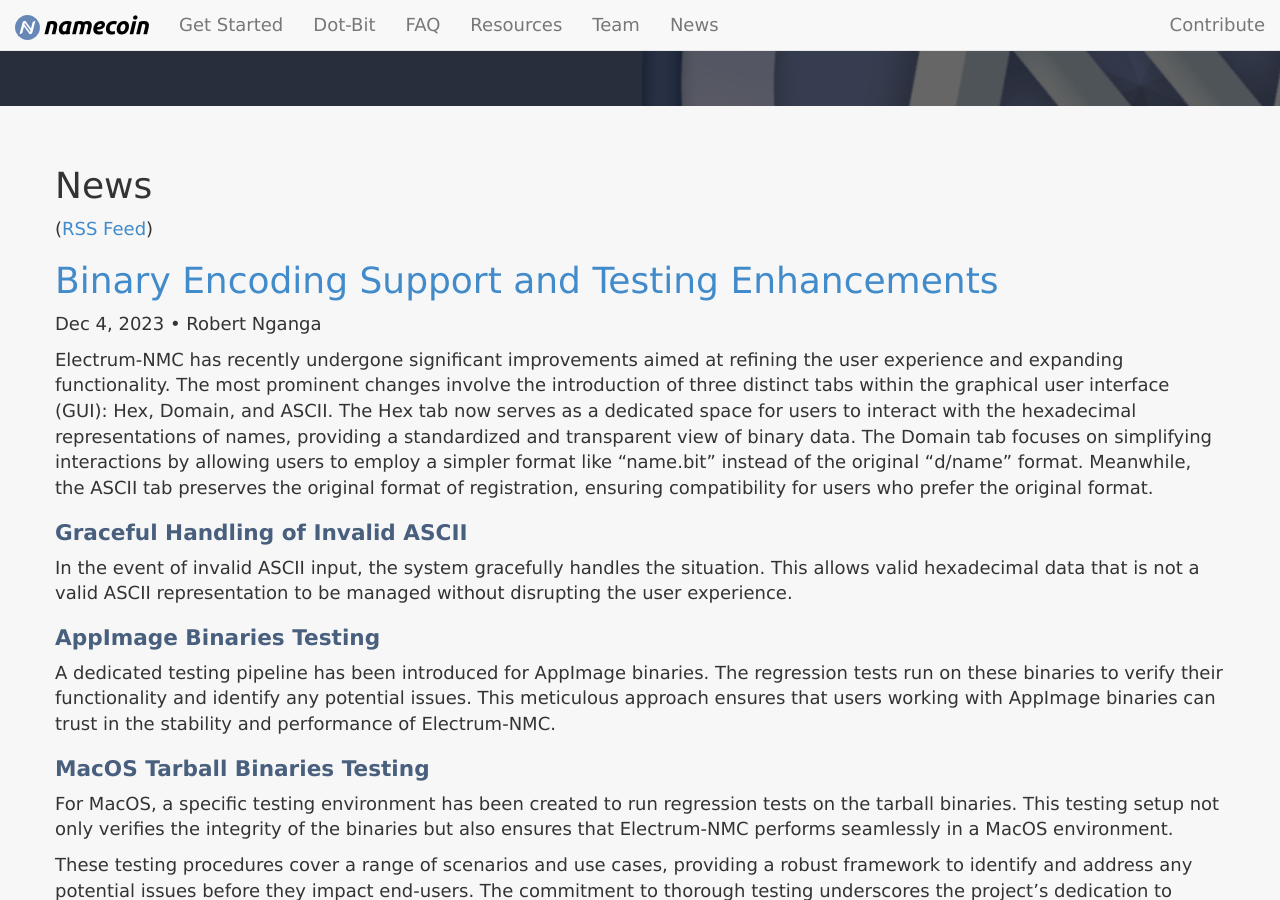
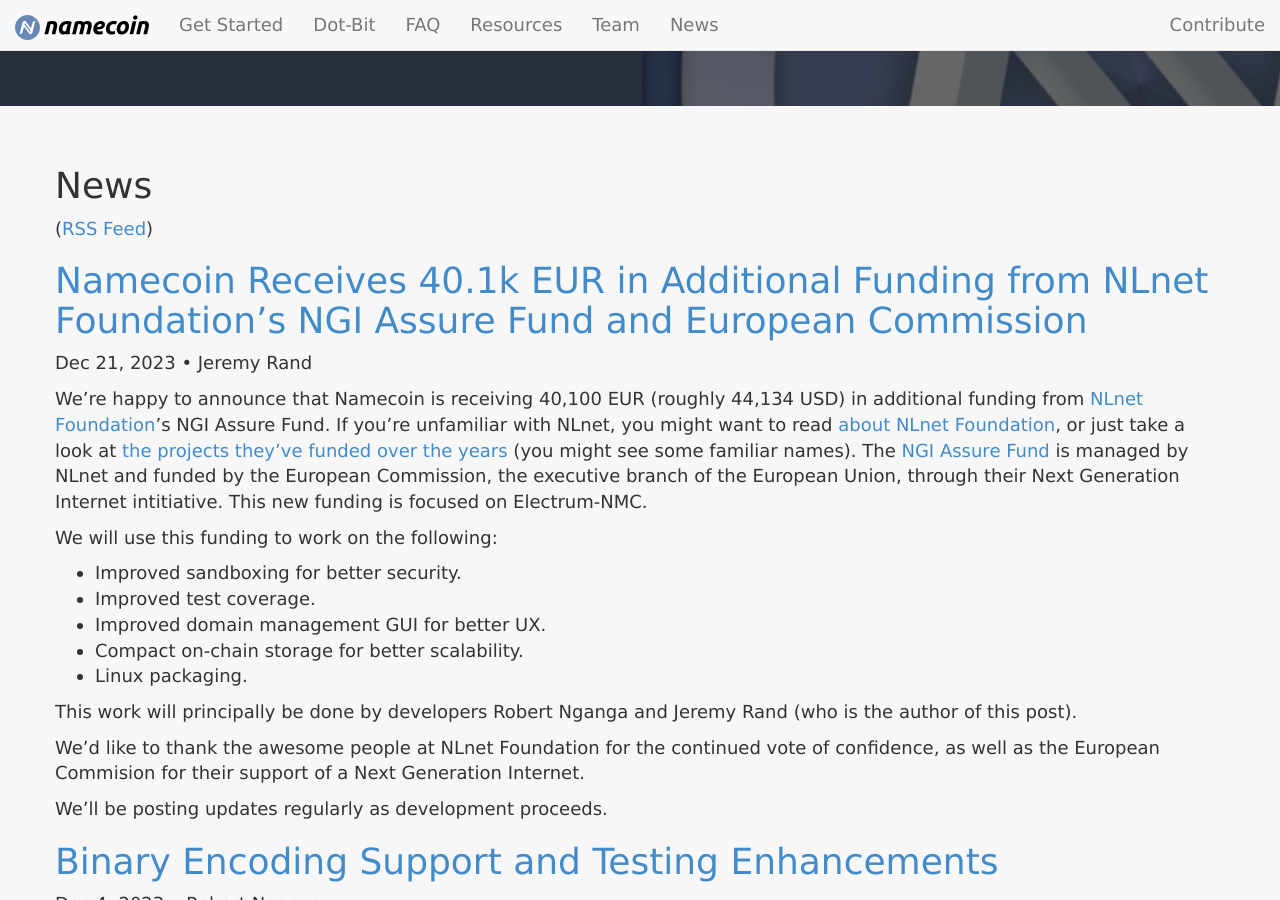
Before and after one commit to JeremyRand/namecoin.org, a Jekyll site: the page built from news/index.md, in a window 1280 px wide and 900 px high, scrolled down 244 px. Built offline with Jekyll 4.4.1, drawn with Linux system fonts in a browser that asks for light colours; some of the changed text lies outside the part shown.

Commit message:
Announce NGI Assure funding

```diff
--- a/_data/sponsors.yml
+++ b/_data/sponsors.yml
@@ -10,3 +10,5 @@
 - "European Commission Directorate-General for Communications Networks, Content and Technology (via Next Generation Internet Zero: Search and Discovery)"
 - "<a href='https://www.torproject.org/'>Tor Project (via Outreachy)</a>"
 - "<a href='https://www.outreachy.org/'>Software Freedom Conservancy (Outreachy)</a>"
+- "<a href='https://nlnet.nl/assure/'>NLnet Foundation (Next Generation Internet: Assure)</a>"
+- "European Commission Directorate-General for Communications Networks, Content and Technology (via Next Generation Internet: Assure)"
--- a/_includes/footer.html
+++ b/_includes/footer.html
@@ -27,7 +27,7 @@
 
         <div class="container-fluid" id="funders">
             <p>Thanks to our funders:</p>
-            {% assign shuffled_sponsors = site.data.sponsors | sample: 12 %}
+            {% assign shuffled_sponsors = site.data.sponsors | sample: 14 %}
             <ul class="list-inline">
                 {% for i in shuffled_sponsors %}
                     <li class="funder">{{ i }}</li>
--- /dev/null
+++ b/_posts/2023-12-21-namecoin-additional-funding-from-nlnet-ngi-assure.md
@@ -0,0 +1,23 @@
+---
+layout: post
+title: "Namecoin Receives 40.1k EUR in Additional Funding from NLnet Foundation’s NGI Assure Fund and European Commission"
+author: "Jeremy Rand"
+date:   2023-12-21 01:00:00 +0000
+tags: [News]
+---
+
+We're happy to announce that Namecoin is receiving 40,100 EUR (roughly 44,134 USD) in additional funding from [NLnet Foundation](https://nlnet.nl/)'s NGI Assure Fund.  If you're unfamiliar with NLnet, you might want to read [about NLnet Foundation](https://nlnet.nl/foundation/), or just take a look at [the projects they've funded over the years](https://nlnet.nl/thema/index.html) (you might see some familiar names).  The [NGI Assure Fund](https://nlnet.nl/assure/) is managed by NLnet and funded by the European Commission, the executive branch of the European Union, through their Next Generation Internet intitiative.  This new funding is focused on Electrum-NMC.
+
+We will use this funding to work on the following:
+
+* Improved sandboxing for better security.
+* Improved test coverage.
+* Improved domain management GUI for better UX.
+* Compact on-chain storage for better scalability.
+* Linux packaging.
+
+This work will principally be done by developers Robert Nganga and Jeremy Rand (who is the author of this post).
+
+We'd like to thank the awesome people at NLnet Foundation for the continued vote of confidence, as well as the European Commision for their support of a Next Generation Internet.
+
+We'll be posting updates regularly as development proceeds.
```
